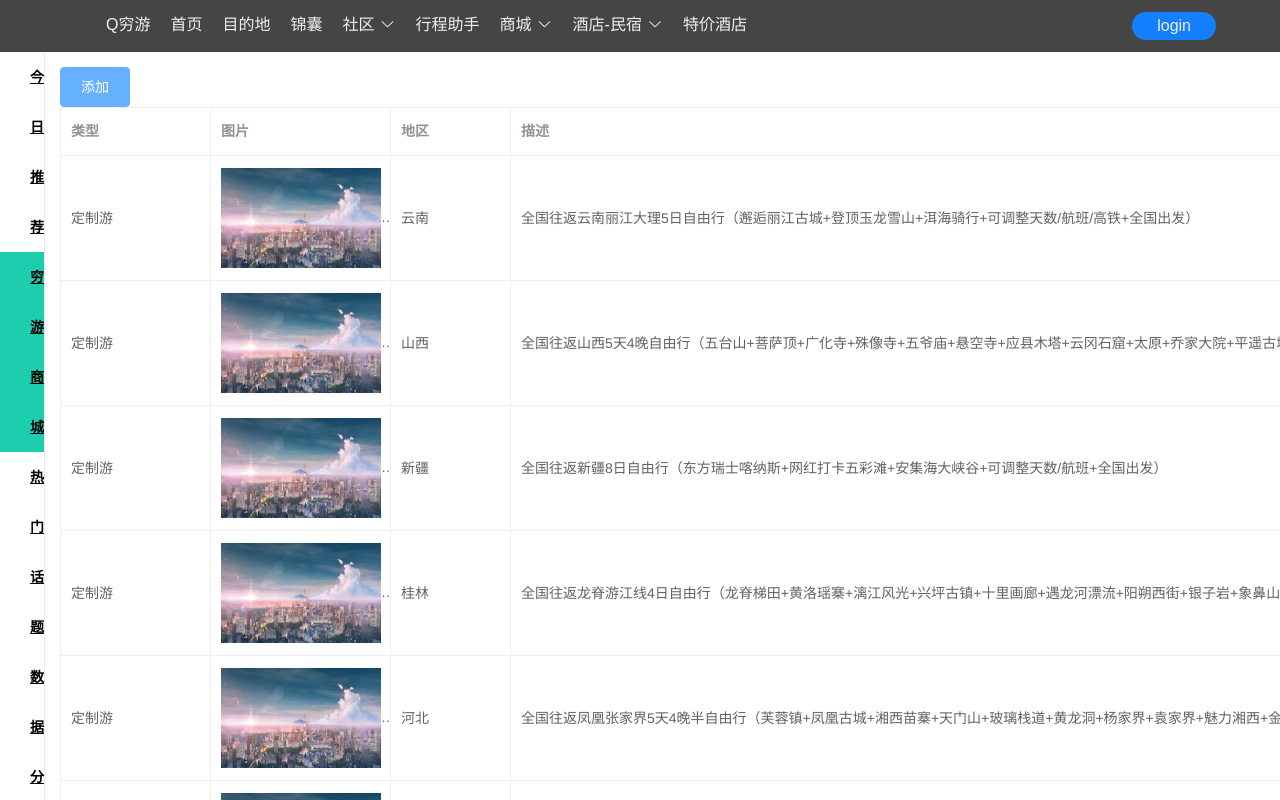
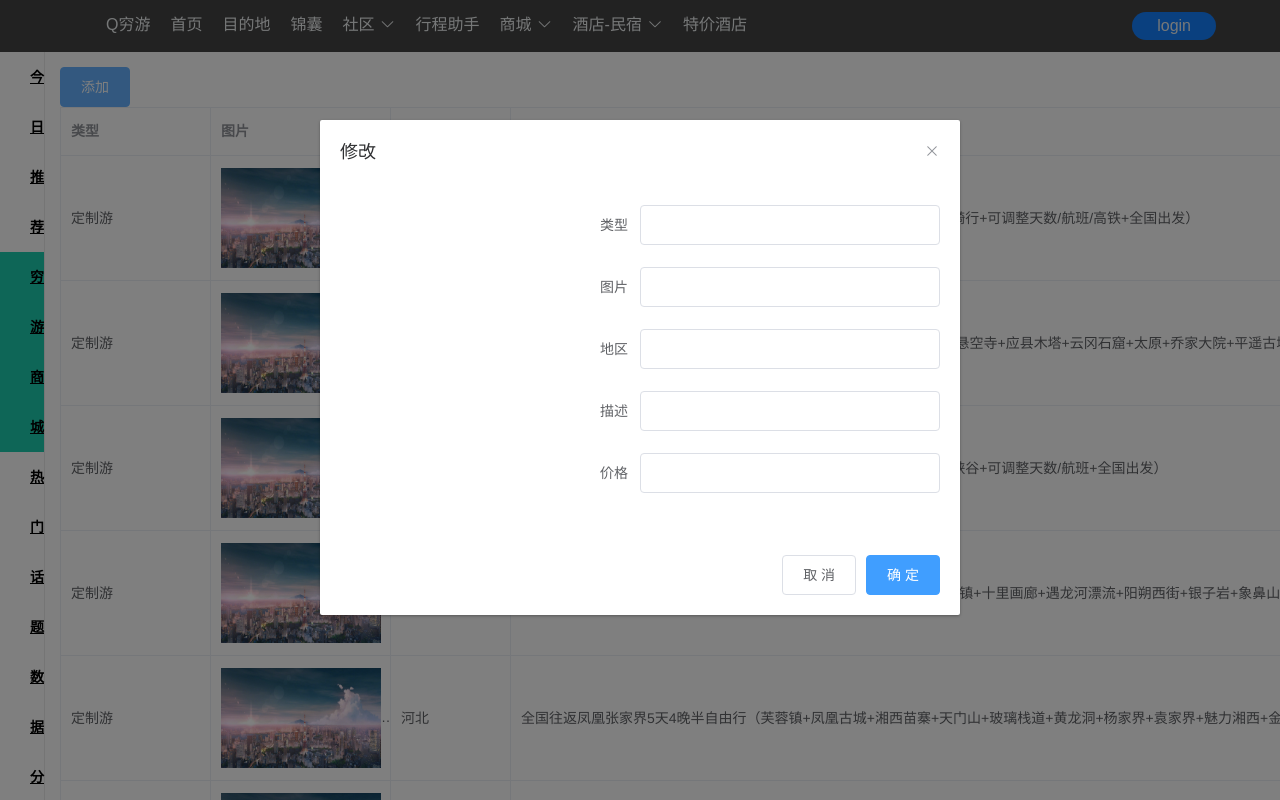
Before and after one commit to Funny1124/walking-with-the-wind, a Vue app: page /admin/ShopManagement in a window 1280 px wide. Both pictures are taken after a click on the button "添加". Shown: the top 800 px of the page. Built offline with nearby package versions, Linux system fonts and the light colour scheme.

Commit message:
解决修改数据视图不更新问题

```diff
--- a/src/components/DataNewUsers.vue
+++ b/src/components/DataNewUsers.vue
@@ -81,7 +81,6 @@ export default {
           }
         ]
       }
-
       const compareNewUsers = this.$echarts.init(document.getElementById('DataNewUsers')) // 图标初始化
       compareNewUsers.setOption(option)
     }
--- a/src/components/ShopManagement.vue
+++ b/src/components/ShopManagement.vue
@@ -3,7 +3,7 @@
     <el-button
       type="primary"
       size="big"
-      @click="handleAdd">添加
+      @click="handleAdd;dialogFormVisible=true">添加
     </el-button>
 
     <el-table
@@ -43,7 +43,7 @@
         <template slot-scope="scope">
           <el-button
             size="mini"
-            @click="handleEdit(scope.$index, scope.row)">编辑
+            @click="setTemp_item(scope.$index, scope.row) ;dialogFormVisible=true">编辑
           </el-button>
           <el-button
             size="mini"
@@ -53,6 +53,29 @@
         </template>
       </el-table-column>
     </el-table>
+    <el-dialog title="修改" :visible.sync="dialogFormVisible">
+      <el-form :model="temp_item">
+        <el-form-item label="类型" :label-width="formLabelWidth">
+          <el-input v-model="temp_item.type" autocomplete="off"></el-input>
+        </el-form-item>
+        <el-form-item label="图片" :label-width="formLabelWidth">
+          <el-input v-model="temp_item.image" autocomplete="off"></el-input>
+        </el-form-item>
+        <el-form-item label="地区" :label-width="formLabelWidth">
+          <el-input v-model="temp_item.region" autocomplete="off"></el-input>
+        </el-form-item>
+        <el-form-item label="描述" :label-width="formLabelWidth">
+          <el-input v-model="temp_item.description" autocomplete="off"></el-input>
+        </el-form-item>
+        <el-form-item label="价格" :label-width="formLabelWidth">
+          <el-input v-model="temp_item.price" autocomplete="off"></el-input>
+        </el-form-item>
+      </el-form>
+      <div slot="footer" class="dialog-footer">
+        <el-button @click="dialogFormVisible = false">取 消</el-button>
+        <el-button type="primary" @click="dialogFormVisible = false;handleEdit(index,temp_item)">确 定</el-button>
+      </div>
+    </el-dialog>
   </div>
 </template>
 
@@ -61,19 +84,33 @@ export default {
   name: 'ShopManagement',
   data () {
     return {
+      dialogFormVisible: false,
+      formLabelWidth: '300px',
+      index: '',
+      row: '',
       temp_item: {
-        type: '自由',
-        region: '深圳',
+        type: '',
+        region: '',
         image: '',
-        description: '的弗兰克噶不好认个人工',
-        price: '￥998'
+        description: '',
+        price: ''
       }
     }
   },
   methods: {
-    handleEdit (index, row) {
-      console.log(index, row)
-      this.$store.commit('edit_shop_item', [index, this.temp_item])
+    setTemp_item (index, row) {
+      console.log(index, row.type)
+      this.index = index
+      this.row = row
+      this.temp_item.type = row.type
+      this.temp_item.region = row.region
+      this.temp_item.image = row.image
+      this.temp_item.description = row.description
+      this.temp_item.price = row.price
+    },
+    handleEdit (index, item) {
+      this.$store.commit('edit_shop_item', [index, item])
+      this.$forceUpdate()
     },
     handleDelete (index, row) {
       console.log(index, row)
--- a/src/store/index.js
+++ b/src/store/index.js
@@ -143,13 +143,12 @@ export default new Vuex.Store({
       state.shop_item.splice(index, 1)
     },
     edit_shop_item (state, [index, item]) {
-      //   // 增加一个带参数的mutations方法
-      state.shop_item[index] = item
-      //   // state.shop_item[index].type=item.type
-      //   // state.shop_item[index].region=item.region
-      //   // state.shop_item[index].image=item.image
-      //   // state.shop_item[index].description=item.description
-      //   // state.shop_item[index].price=item.price
+      // state.shop_item[index] = item //直接赋值，数据更新但是视图不更新
+      Vue.set(state.shop_item[index], 'type', item.type)
+      Vue.set(state.shop_item[index], 'region', item.region)
+      Vue.set(state.shop_item[index], 'image', item.image)
+      Vue.set(state.shop_item[index], 'description', item.description)
+      Vue.set(state.shop_item[index], 'price', item.price)
     },
     add_shop_item (state, item) {
       // 增加一个带参数的mutations方法
```
